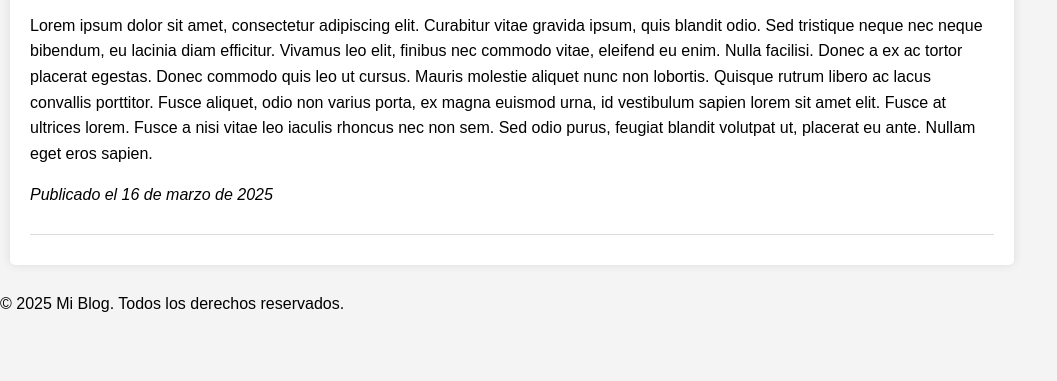
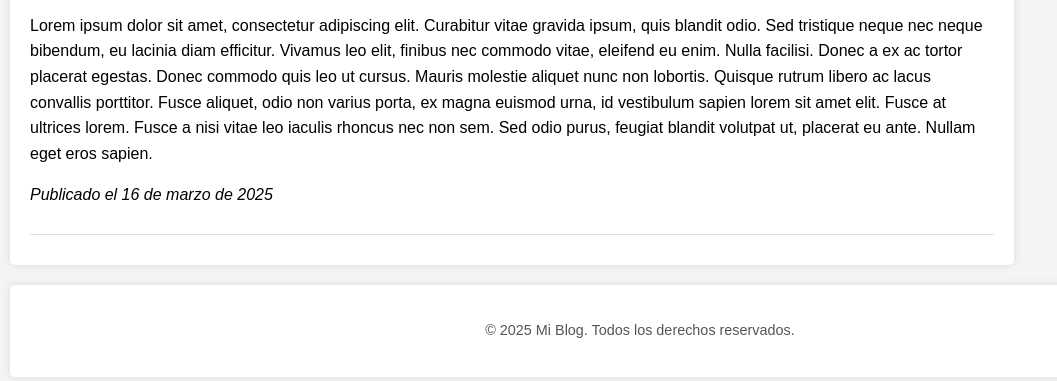
Before and after one commit to inesortizguemes/semanticHTML, a plain HTML site: page index.html in a window 1280 px wide. Shown: the part 2862-3243 px from the top of the page, without its empty margins (0-1057 px from the left). Before the commit the page ends 3195 px from the top, so only its background shows below. Drawn offline with Linux system fonts and the light colour scheme.

Commit message:
AGREGUÉ <FOOTER>

```diff
--- a/index.html
+++ b/index.html
@@ -85,9 +85,9 @@
     <!-- No modificar este <div> -->
     <div style="clear: both;"></div>
 
-    <COMPLETAR>
+    <footer>
         <p>&copy; <span id="currentYear"></span> Mi Blog. Todos los derechos reservados.</p>
-    </COMPLETAR>
+    </footer>
 
     <script>
         // Obtener el año actual
```
